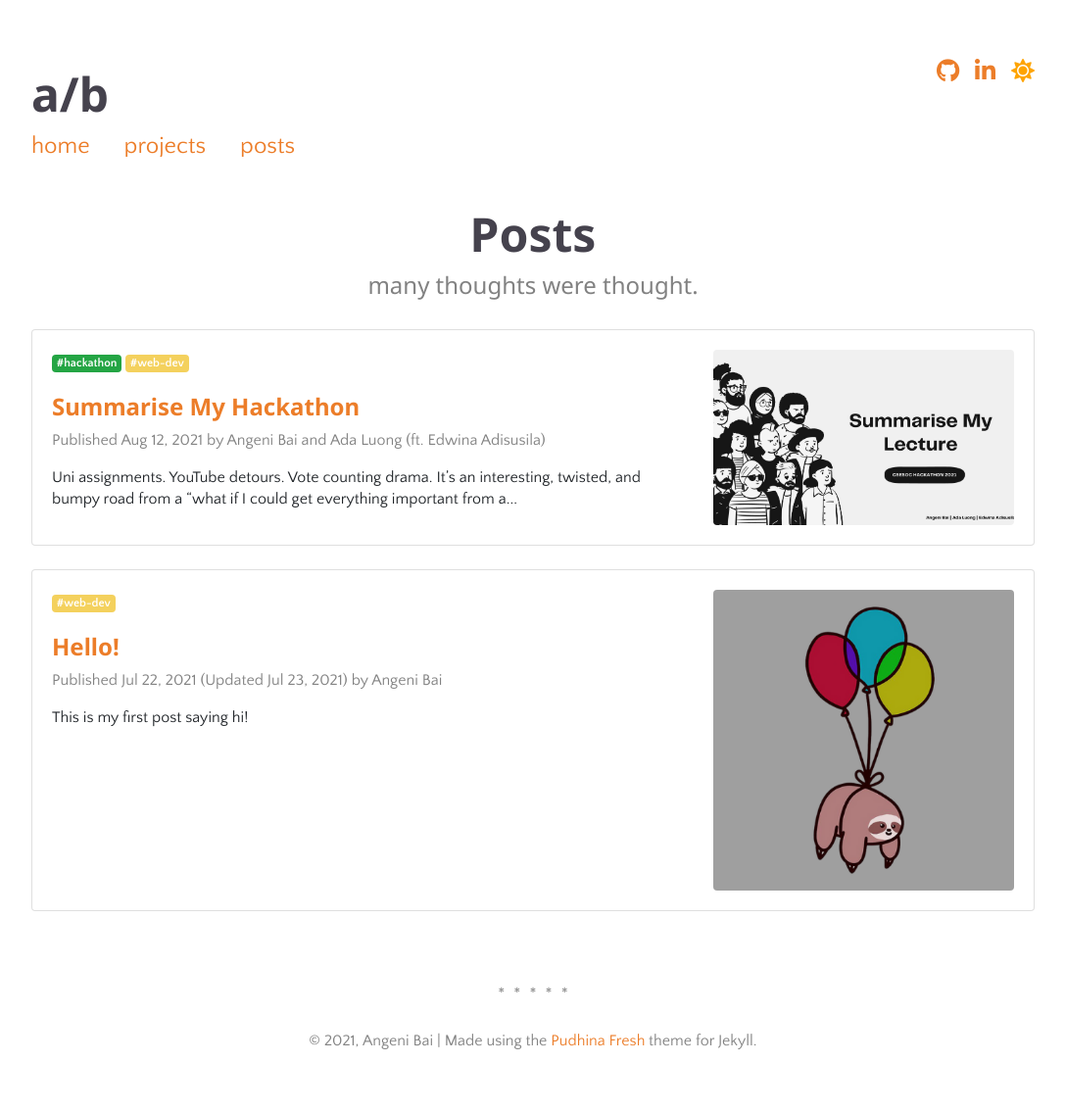
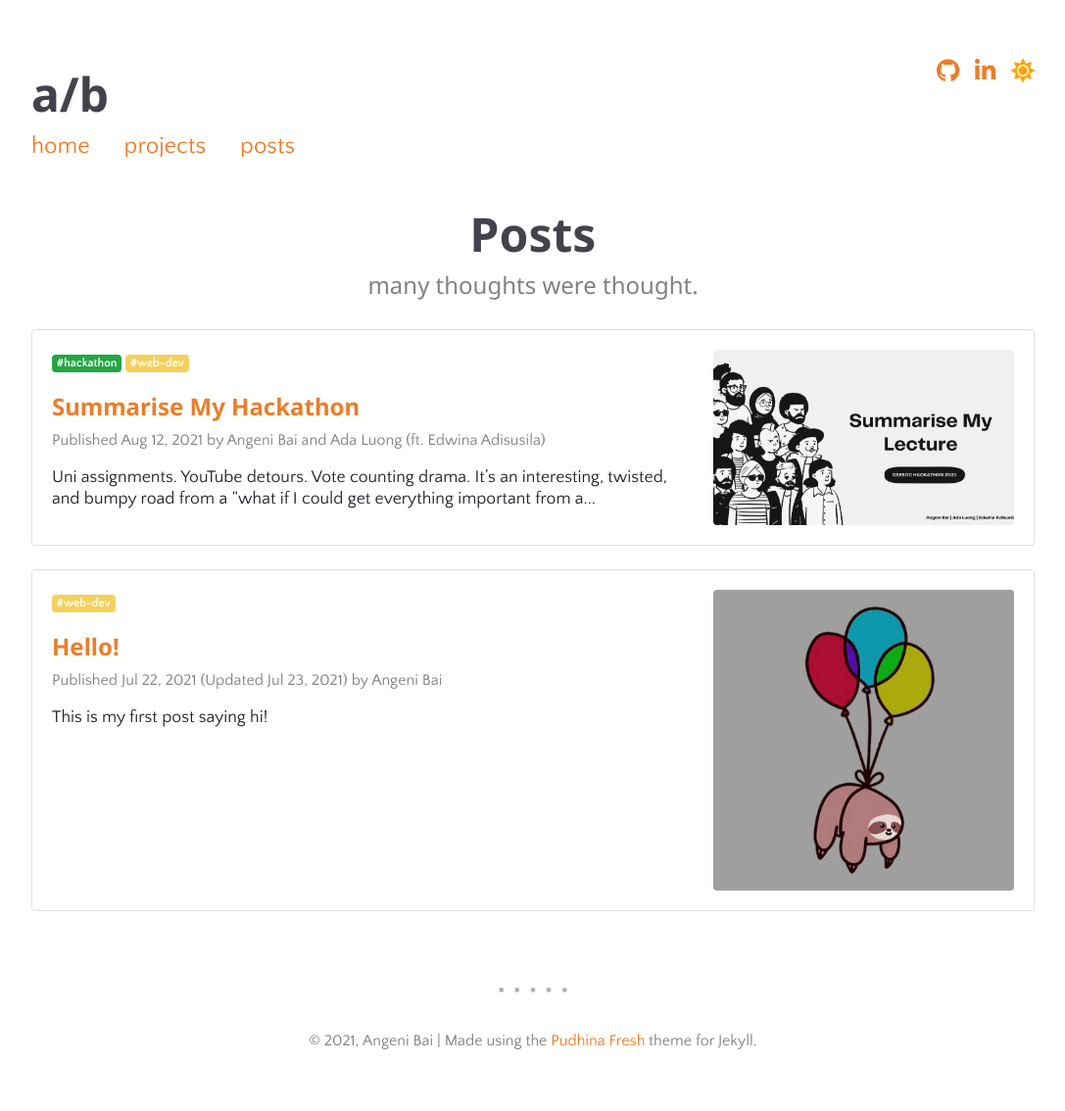
Before and after one commit to angenibai/angenibai.github.io, a Jekyll site: the page built from pages/posts.html, in a window 1280 px wide. Shown: the whole page at 98% size, without its empty margins (96-1183 px from the left). Built offline with Jekyll 4.4.1, drawn with Linux system fonts in a browser that asks for light colours; nearby versions of some CDN libraries; comment, search, counter and statistics services are not loaded; a style sheet for code colours, icons or effects is not loaded.

Commit message:
increase font size

```diff
--- a/assets/css/main.css
+++ b/assets/css/main.css
@@ -18,7 +18,7 @@ a {
 }
 
 a:hover {
-  color: #C379B0;
+  color: var(--sky-magenta);
 }
 
 p,
@@ -26,7 +26,7 @@ ul,
 ol,
 dl {
   font-family: 'Quattrocento Sans', sans-serif;
-  font-size: 100%;
+  font-size: 1.1rem;
   line-height: 22px;
 }
 
```
